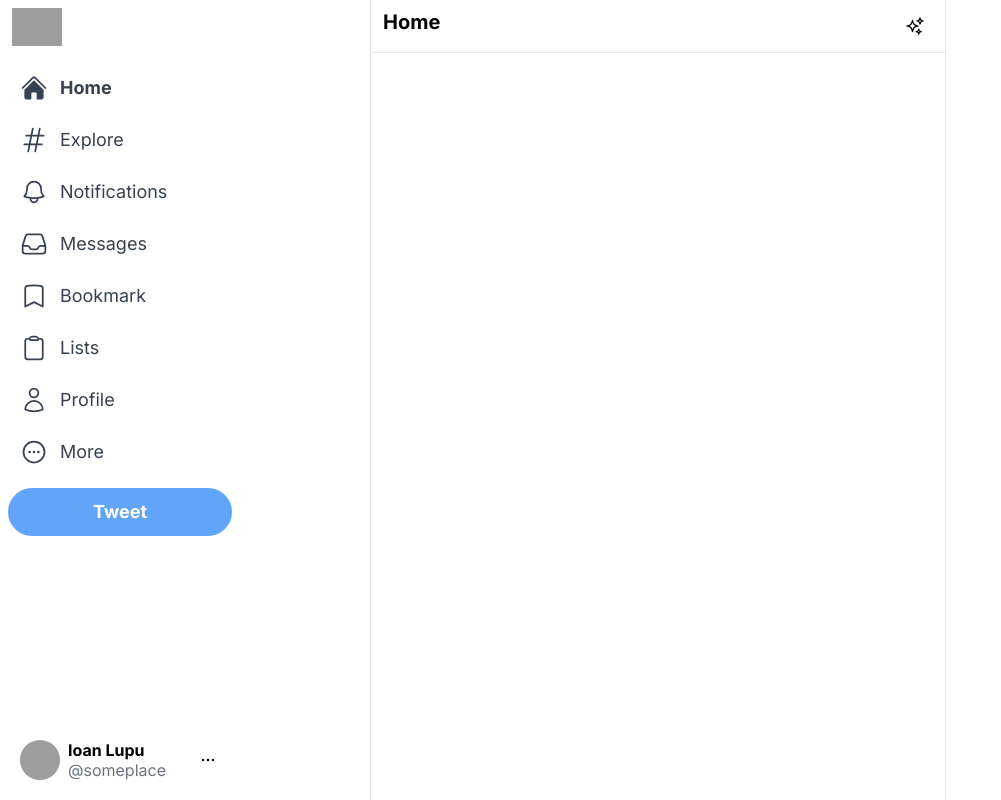
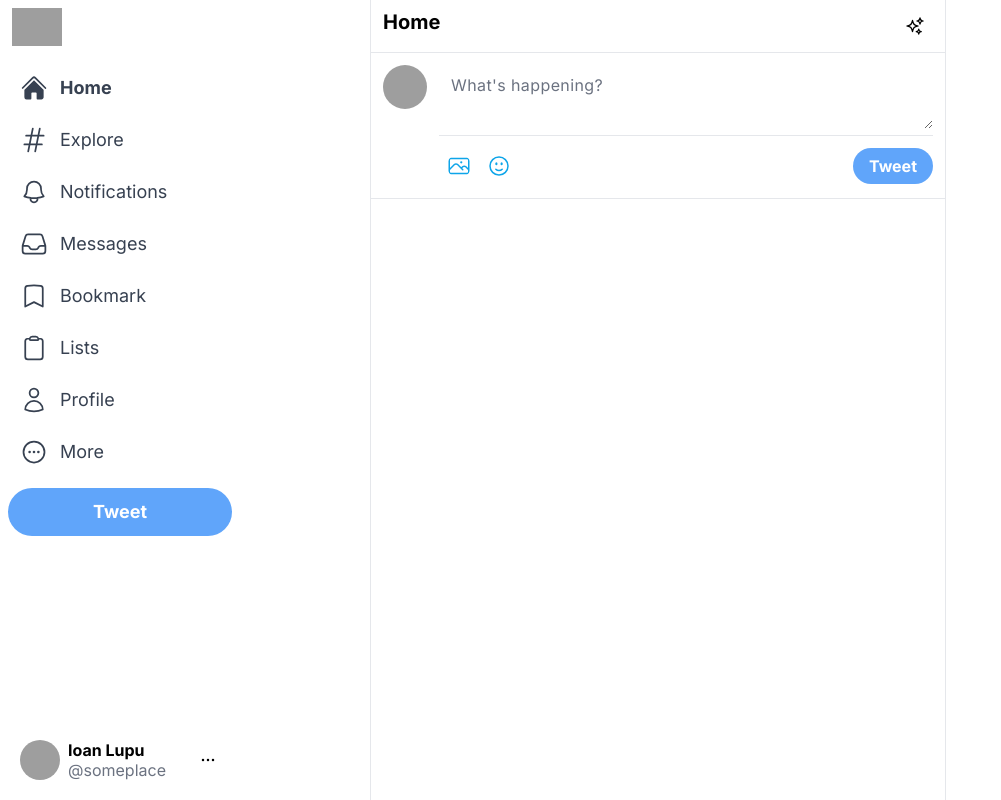
Before and after one commit to ian503/twitter-v2, a Next.js app: page / in a window 1280 px wide. Shown: the whole page, without its empty margins (0-1001 px from the left). Built offline with nearby package versions, Linux system fonts and the light colour scheme; grey boxes are pictures that could not be loaded.

Commit message:
add the input section of the feed component

```diff
--- a/components/Feed.js
+++ b/components/Feed.js
@@ -1,4 +1,5 @@
 import {SparklesIcon} from "@heroicons/react/24/outline"
+import Input from "./Input"
 
 export default function Feed() {
   return (
@@ -9,6 +10,7 @@
                 <SparklesIcon className="h-5" />
             </div>
         </div>
+        <Input />
     </div>
   )
 }
--- /dev/null
+++ b/components/Input.js
@@ -0,0 +1,26 @@
+import {PhotoIcon, FaceSmileIcon} from "@heroicons/react/24/outline"
+
+export default function Input() {
+  return (
+    <div className="flex border-b border-grey-200 p-3 space-x-3">
+        <img
+            src="https://avatars.githubusercontent.com/u/71052435?v=4"
+            alt="user-img"
+            className="h-11 w-11 rounded-full cursor-pointer hover:brightness-95"
+            />
+        <div className="w-full divide-y divide-gray-200">
+            <div className="">
+                <textarea className="w-full border-none focus:ring-0 text-lgplaceholder-greay-700 tracking-wide min-h-[50px] text-gray-700"rows="2" placeholder="What's happening?" />
+            </div>
+            <div className="flex items-center justify-between pt-2.5">
+                <div className="flex ">
+                    <PhotoIcon className="h-10 w-10 hoverEffect p-2 text-sky-500 hover:bg-sky-100"/>
+                    <FaceSmileIcon className="h-10 w-10 hoverEffect p-2 text-sky-500 hover:bg-sky-100"/>
+                </div>
+                <button className="bg-blue-400 text-white px-4 py-1.5 rounded-full font-bold shodow-md hover:brightness-95 disabled:opacity-50" >Tweet</button>
+            </div>
+
+        </div>
+    </div>
+  )
+}
--- a/package.json
+++ b/package.json
@@ -17,6 +17,7 @@
     "react-dom": "18.2.0"
   },
   "devDependencies": {
+    "@tailwindcss/forms": "^0.5.3",
     "autoprefixer": "^10.4.14",
     "postcss": "^8.4.24",
     "tailwindcss": "^3.3.2"
--- a/tailwind.config.js
+++ b/tailwind.config.js
@@ -11,5 +11,7 @@
   theme: {
     extend: {},
   },
-  plugins: [],
+  plugins: [
+    require('@tailwindcss/forms')
+  ],
 }
```
Also changed, not shown: 1 other file (tests, documents, lock files or other folders).
